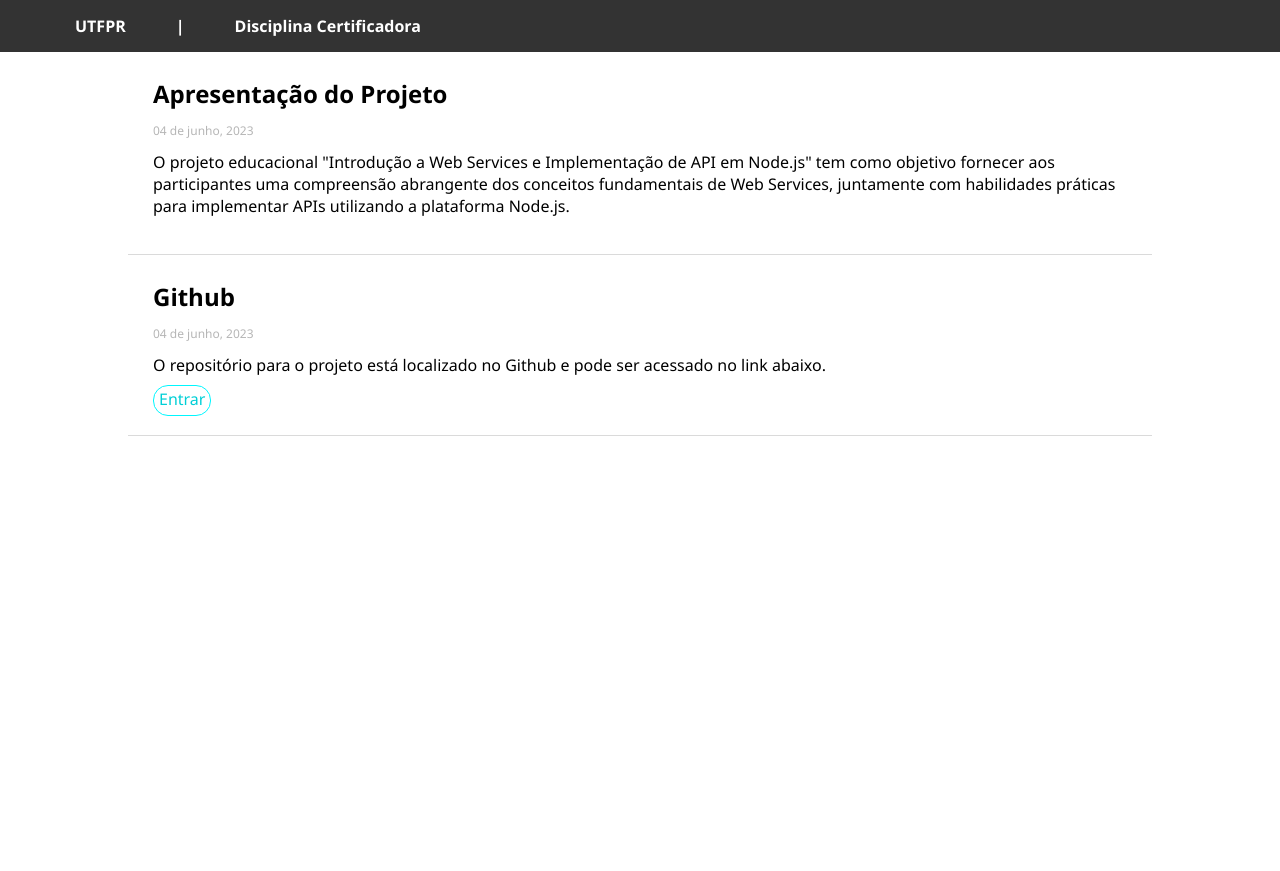
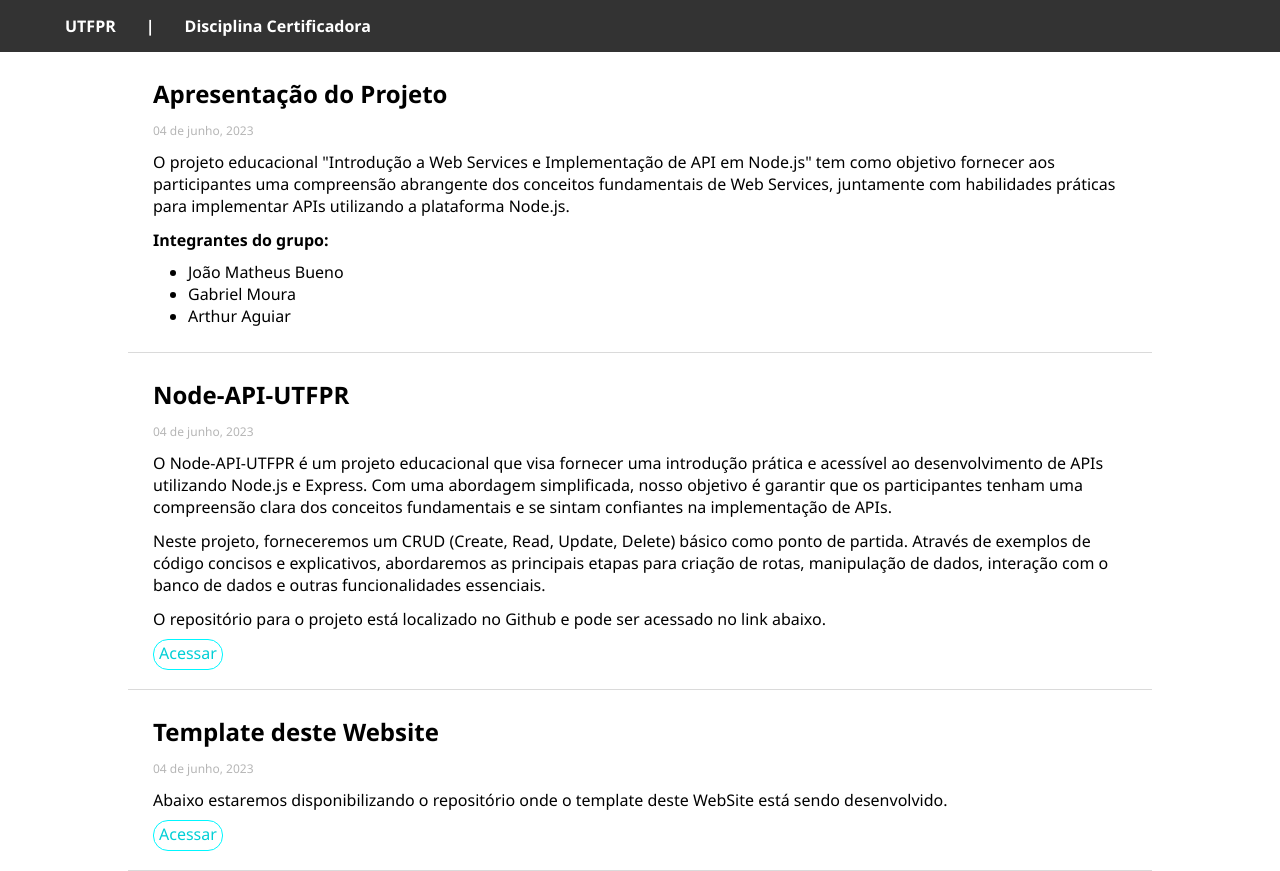
Before and after one commit to jmatheusbueno/Proposta-Disciplina-Certificadora-UTFPR, a plain HTML site: page index.html in a window 1280 px wide. Before the commit the page ends 800 px from the top, so only its background shows below. Drawn offline with Linux system fonts and the light colour scheme.

Commit message:
Adicionando tópicos ao website

```diff
--- a/index.html
+++ b/index.html
@@ -14,16 +14,31 @@
         <h4>Disciplina Certificadora</h4>
     </header>
     <section>
-        <div class="container">
+        <div>
             <h1>Apresentação do Projeto</h1>
             <span class="date">04 de junho, 2023</span>
             <p>O projeto educacional "Introdução a Web Services e Implementação de API em Node.js" tem como objetivo fornecer aos participantes uma compreensão abrangente dos conceitos fundamentais de Web Services, juntamente com habilidades práticas para implementar APIs utilizando a plataforma Node.js.</p>
+
+            <h4 style="margin-bottom: 10px;">Integrantes do grupo:</h4>
+            <ul>
+                <li>João Matheus Bueno</li>
+                <li>Gabriel Moura</li>
+                <li>Arthur Aguiar</li>
+            </ul>
         </div>
-        <div class="container">
-            <h1>Github</h1>
+        <div>
+            <h1>Node-API-UTFPR</h1>
             <span class="date">04 de junho, 2023</span>
+            <p>O Node-API-UTFPR é um projeto educacional que visa fornecer uma introdução prática e acessível ao desenvolvimento de APIs utilizando Node.js e Express. Com uma abordagem simplificada, nosso objetivo é garantir que os participantes tenham uma compreensão clara dos conceitos fundamentais e se sintam confiantes na implementação de APIs.</p>
+            <p>Neste projeto, forneceremos um CRUD (Create, Read, Update, Delete) básico como ponto de partida. Através de exemplos de código concisos e explicativos, abordaremos as principais etapas para criação de rotas, manipulação de dados, interação com o banco de dados e outras funcionalidades essenciais.</p>
             <p>O repositório para o projeto está localizado no Github e pode ser acessado no link abaixo.</p>
-            <a href="https://github.com/jmatheusbueno/Node-API-UTFPR" target="_blank">Entrar</a>
+            <a href="https://github.com/jmatheusbueno/Node-API-UTFPR" target="_blank">Acessar</a>
+        </div>
+        <div>
+            <h1>Template deste Website</h1>
+            <span class="date">04 de junho, 2023</span>
+            <p>Abaixo estaremos disponibilizando o repositório onde o template deste WebSite está sendo desenvolvido.</p>
+            <a href="https://github.com/jmatheusbueno/Proposta-Disciplina-Certificadora-UTFPR" target="_blank">Acessar</a>
         </div>
     </section>
 </body>
--- a/style.css
+++ b/style.css
@@ -14,10 +14,10 @@ header {
 }
 
 header > h4 {
-    margin: 0 25px;
+    margin: 0 15px;
 }
 
-.container {
+section > div {
     width: 80%;
     margin: 0 auto;
     padding: 25px;
@@ -53,3 +53,7 @@ a:hover {
     color: #fff;
     padding: 5px 8px 8px 8px;
 }
+
+li {
+    margin-left: 35px;
+}
```
